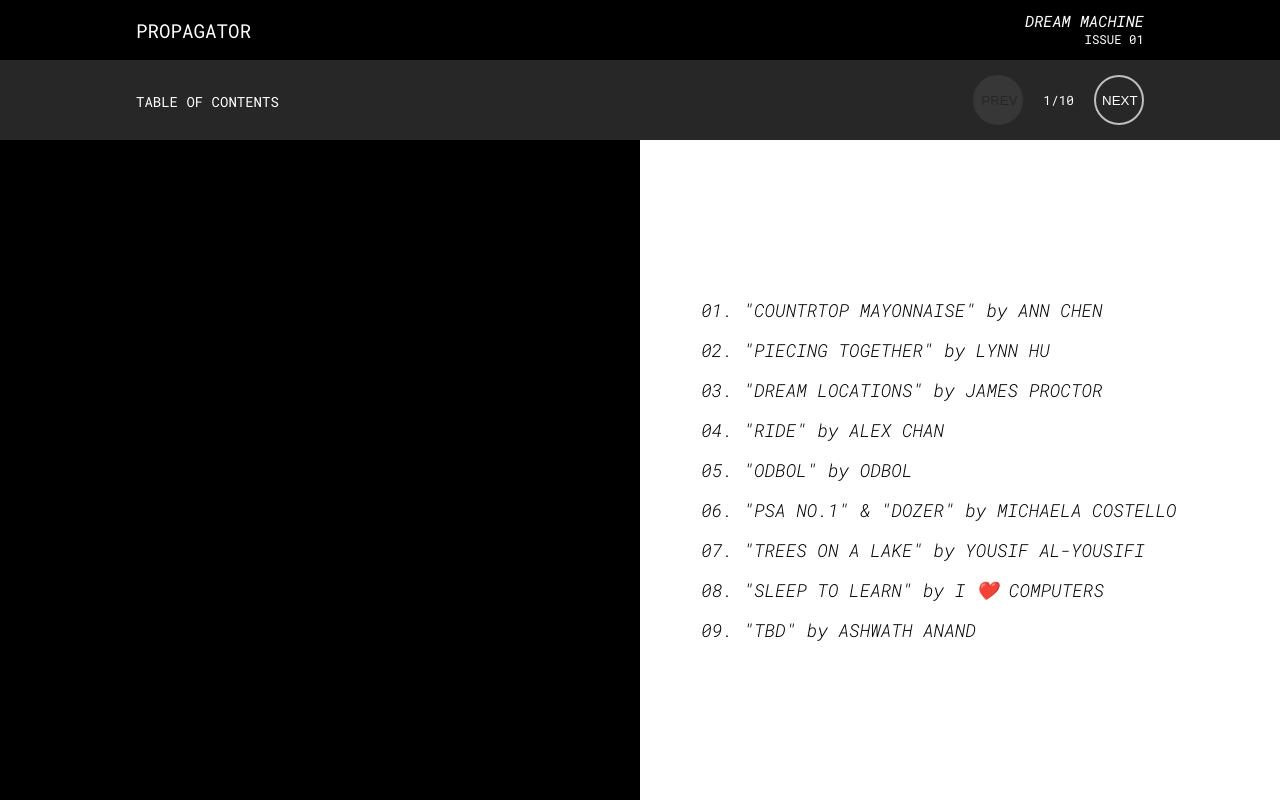
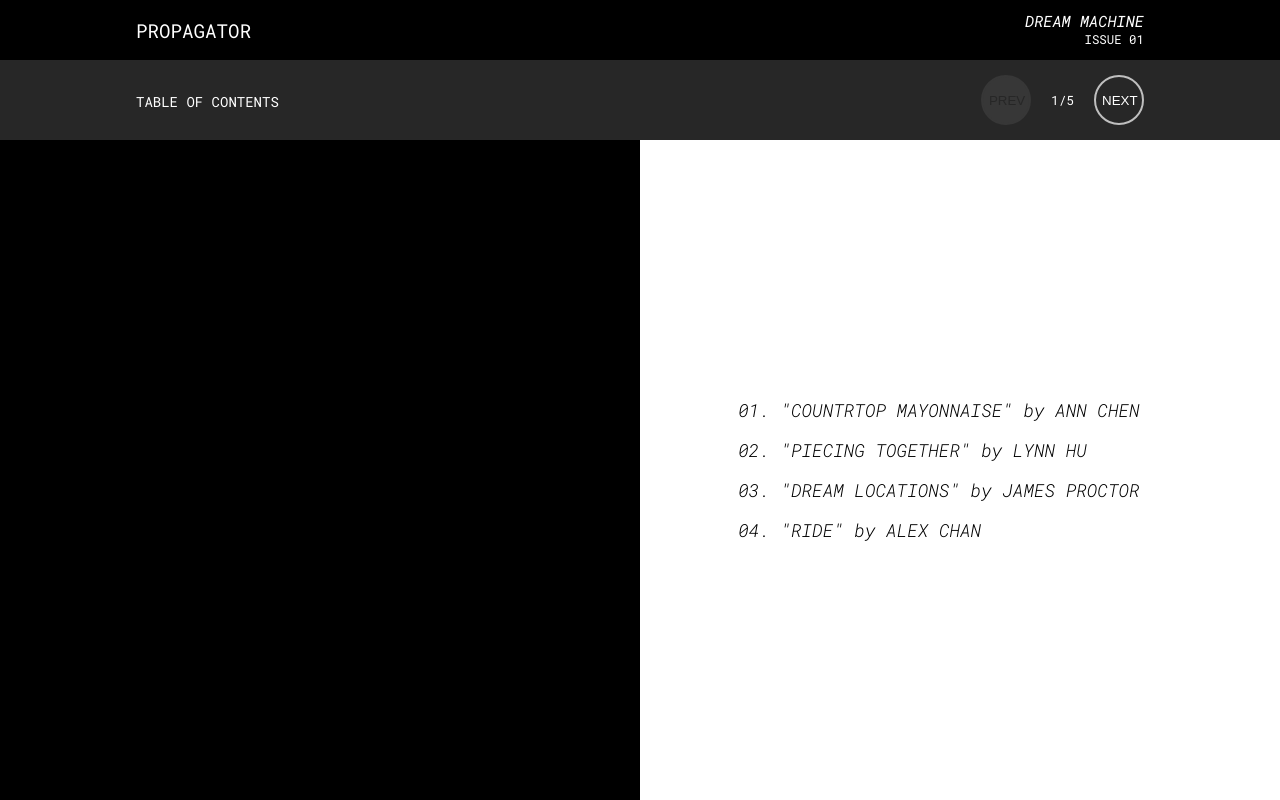
Before and after one commit to a-water/propagator, a React (Create React App) app: page /issue-01 in a window 1280 px wide. Built offline with nearby package versions, Linux system fonts and the light colour scheme.

Commit message:
updating data and templating for zine submission

```diff
--- a/src/css/ZineSubmission.css
+++ b/src/css/ZineSubmission.css
@@ -41,7 +41,7 @@
   font-weight: 300;
   font-size: 0.875em;
   line-height: 22px;
-  margin: 32px 0px;
+  margin: 22px 0px;
 }
 
 .split-right {
--- a/src/js/data/issue-01.js
+++ b/src/js/data/issue-01.js
@@ -16,207 +16,207 @@ module.exports = {
       9.	“TBD” BY ASHWATH ANAND
       10.	“TBD” BY ARABELLA BAUTISTA
     */
+
+    // ------------------------------------------------------
+    // 01. countrtop mayonnaise by Ann Chen
+    // ------------------------------------------------------
     {
       "id": "",
+      "author": "Ann Chen",
+      "creds": "Illustrator",
+      "submissionTitle": "countrtop mayonnaise",
+
       "content": {
-        "asset-directory":"countertop-mayonnaise",
+        "title": "countrtop mayonnaise",
+        "assetDir":"countertop-mayonnaise",
+
         "primary": {
-          "template": "split",
-          "title": "countrtop mayonnaise",
-          "text": "It’s supposed to be in the fridge. It’s going to spoil. Why is it out of the fridge? Why would it be on the countertop? I thought I put it in the fridge. Did they take it out? It has enough preservatives in it to be left out for just one night without spoiling, right? But how damaging are the preservatives to my body? How do they preserve mayo? Should preservatives in food be legal? Are we weaker because of them? Should I make my own mayo? I should be making my own mayo. I’m going to make my own mayo. Oh no. My eggs have gone bad."
+          "template": {
+            "style": "split",
+            "contentType":"imgText",
+            "img":"primary.png",
+            "text": "It’s supposed to be in the fridge. It’s going to spoil. Why is it out of the fridge? Why would it be on the countertop? I thought I put it in the fridge. Did they take it out? It has enough preservatives in it to be left out for just one night without spoiling, right? But how damaging are the preservatives to my body? How do they preserve mayo? Should preservatives in food be legal? Are we weaker because of them? Should I make my own mayo? I should be making my own mayo. I’m going to make my own mayo. Oh no. My eggs have gone bad."
+          }
         },
+
         "quote": "I don’t know if I want to know what it looks like for my imagined realities to manifest into some kind of realness.",
+
+        "secondary": {
+          "template": {
+            "style": "split",
+            "contentType":"imgText",
+            "img":"",
+            "text":""
+          }
+        },
+
+        "tertiary": {
+          "template": {
+            "style":"",
+            "contentType":""
+          }
+        }
+      }
+    },
+
+    // ------------------------------------------------------
+    // 02. Piecing Together by Lynn Hu
+    // ------------------------------------------------------
+    {
+      "id": "",
+      "author": "Lynn Hu",
+      "creds": "designer & artist",
+      "submissionTitle": "Piecing Together",
+
+      "content": {
+        "title": "piecing together",
+        "assetDir": "piecing-together",
+        "primary": {
+          "template": {
+            "style":"split",
+            "contentType": "imgText",
+            "img": "primary.png",
+            "text": "This year I explored new territories, embraced new experiences and in a way started connecting the dots dating way back to my teenage self. Also for about half the time I was very, very stressed out. At the end of it I notice how I see myself as a somewhat different person but still left with lots of unknown parts to figure out. I may be hiding those parts unconsciously but my dreams surfaced them more than anything."
+          }
+        },
+
+        "quote": "I\"m still not quite ready to speak of it.",
+
         "secondary": {
           "template": "split",
           "content": ""
         },
+
         "tertiary": {
           "template": ""
         }
-      },
-      "author": "Ann Chen",
-      "creds": "Illustrator",
-      "submissionTitle": "countrtop mayonnaise",
+      }
     },
 
+    // ------------------------------------------------------
+    // 03. Dream Locations by James Proctor
+    // ------------------------------------------------------
     {
       "id": "",
-      "content": {
-        "asset-directory": "piecing-together",
-        "primary": {
-          "template": "split",
-          "title": "piecing together",
-          "text": "This year I explored new territories, embraced new experiences and in a way started connecting the dots dating way back to my teenage self. Also for about half the time I was very, very stressed out. At the end of it I notice how I see myself as a somewhat different person but still left with lots of unknown parts to figure out. I may be hiding those parts unconsciously but my dreams surfaced them more than anything."
-        },
-        "quote": "I\"m still not quite ready to speak of it.",
-        "secondary": {
-          "template": "split",
-          "content": ""
-        },
-        "tertiary": {
-          "template": ""
-        }
-      },
-      "author": "Lynn Hu",
-      "creds": "designer & artist",
-      "submissionTitle": "Piecing Together",
-    },
-
-    {
-      "id": "",
-      "content": {
-        "asset-directory":"dream-locations",
-        "primary": {
-          "template": "split",
-          "title": "Dream Locations",
-          "text": "Location is typically the aspect of my dreams I remember most clearly, so I was interested in seeing if recording them caused me to focus more on a narrative or drew out other details about the space. What I found was that in fact many of my dreams do center around spaces, so I wanted to create a diagram that helped me see patterns in those locations.<br/><br/>Each dream is represented as a circle, where its size is based on the number of lines I wrote about that dream, and it’s fill is darkened based on the time I spent asleep, which ranged from 4 to 10.5 hours. The dream circles are nested within larger circles representing categories of location. At the top level the dreams are split about evenly between indoor and outdoor locations, with a smaller number that were ambiguous or involved moving between the two. Finally, a line traces through the dreams in chronological order.<br/><br/>Interestingly, after especially long nights of sleep I seem to write in more detail about dreams involving interior spaces, but less about dreams involving exterior locations."
-        },
-        "quote": "Location is typically the aspect of my dreams I remember most clearly […] Many of my dreams center around spaces.",
-        "secondary": {
-          "template": "split",
-          "content": ""
-        },
-        "tertiary": {
-          "template": ""
-        }
-      },
       "author": "James Proctor",
       "creds": "data visualization engineer & new media artist",
       "submissionTitle": "Dream Locations",
+
+      "content": {
+        "title": "Dream Locations",
+        "assetDir":"dream-locations",
+
+        "primary": {
+          "template": {
+            "style":"split",
+            "contentType":"imgText",
+            "img": "primary.png",
+            "text": "Location is typically the aspect of my dreams I remember most clearly, so I was interested in seeing if recording them caused me to focus more on a narrative or drew out other details about the space. What I found was that in fact many of my dreams do center around spaces, so I wanted to create a diagram that helped me see patterns in those locations.<br/><br/>Each dream is represented as a circle, where its size is based on the number of lines I wrote about that dream, and it’s fill is darkened based on the time I spent asleep, which ranged from 4 to 10.5 hours. The dream circles are nested within larger circles representing categories of location. At the top level the dreams are split about evenly between indoor and outdoor locations, with a smaller number that were ambiguous or involved moving between the two. Finally, a line traces through the dreams in chronological order.<br/><br/>Interestingly, after especially long nights of sleep I seem to write in more detail about dreams involving interior spaces, but less about dreams involving exterior locations."
+          }
+        },
+
+        "quote": "Location is typically the aspect of my dreams I remember most clearly […] Many of my dreams center around spaces.",
+
+        "secondary": {
+          "template": {
+            "style": "split",
+            "contentType":"imgText"
+          }
+        },
+
+        "tertiary": {
+          "template": {
+            "style":"full",
+            "contentType":"img"
+          }
+        }
+      }
     },
 
+    // ------------------------------------------------------
+    // 04. Ride by Alex Chan
+    // ------------------------------------------------------
     {
       "id": "",
-      "content": {
-        "primary": {
-          "template": "full",
-          "title": "Ride",
-          "text": ""
-        },
-        "quote": "",
-        "secondary": {
-          "template": "split",
-          "content": ""
-        },
-        "tertiary": {
-          "template": ""
-        }
-      },
-      "template": "",
       "author": "Alex Chan",
       "creds": "architect, writer, & artist",
       "submissionTitle": "Ride",
+
+      "content": {
+        "title": "Ride",
+        "assetDir":"ride",
+
+        "primary": {
+          "template": {
+            "style":"full",
+            "contentType":"text",
+          },
+          "text": "I walk onto the grounds of a farm, dawn light filtering through pollen and dust.<br/><br/>There are a few people scattered about, performing various tasks. I walk to the stable and enter through a small wooden entrance. I look up, and see a black horse, black until it runs towards me, rearing a little in its joy. Then its coat changes into a deep dark brown as it shimmers in the sun. It’s been years of separation and I’m overjoyed to see that he has remembered me, and so fondly approaches.<br/><br/>I return to the stable entrance and ask an older woman, blond hair greying, for something sweet to add to my horse’s feed. She hands me a plastic bag of dried cranberries that are catered towards diabetics. It’s all she has, she says, so I take it despite my misgivings about whether it’s healthy for horses to eat. I then turn around and grab an ornate saddle, returning outside.<br/><br/>We have been thrown together, both launched high up into the air as if by a springboard. We land on our sides onto a field of red-gold, a freshly harvested field of wheat. The rows have been shorn short, golden tufts lining ochre red earth. We have landed face to face and I know that things are irreparable now. I look at the black horse, its coat dark brown revealed by the rays of the sun, and I cry.<br/><br/>If this is the end, together and from doing what we both love most, then it is a beautiful way to die."
+        },
+
+        "quote": "A singular beautiful truth can only be achieved through the simultaenous experience and acceptance of everything at once.",
+
+        "secondary": {
+          "template": {
+            "style":"split",
+            "contentType": "imgText",
+            "img":"",
+            "text":"The piece depicts the most symbolic, colorfully vivid, detailed and personally resonant dream remembered over my brief “dream period.” Major symbols in the piece have both a cultural and personal importance to me, from both my Eastern ethnic background and my Western upbringing. <b>These symbols represent universal themes, such as freedom, beauty, and openness</b>, of which I’ve had an ever evolving-relationship with throughout my life: at times restrictive, other times enriching, but always fundamentally defining myself and my choices.<br/><br/> This dream is one showing the most obvious dichotomies of life through one interaction, and how a singular beautiful truth can only be achieved through the simultaneous experience and acceptance of everything at once."
+          }
+        },
+
+        "tertiary": {
+          "template": {
+            "style":"",
+            "contentType":"text"
+          }
+        }
+      }
     },
 
-    {
-      "id": "",
-      "content": {
-        "primary": {
-          "template": "full",
-          "title": "odbol",
-          "text": ""
-        },
-        "quote": "",
-        "secondary": {
-          "template": "split",
-          "content": ""
-        },
-        "tertiary": {
-          "template": ""
-        }
-      },
-      "author": "odbol",
-      "creds": "new media artist & cybertechnician",
-      "submissionTitle": "odbol",
-    },
+    // ------------------------------------------------------
+    // 05. odbol by odbol
+    // ------------------------------------------------------
 
-    {
-      "id": "",
-      "template": "",
-      "content": {
-        "primary": {
-          "template": "split",
-          "title": "",
-          "text": ""
-        },
-        "quote": "",
-        "secondary": {
-          "template": "split",
-          "content": ""
-        },
-        "tertiary": {
-          "template": ""
-        }
-      },
-      "author": "Michaela Costello",
-      "creds": "illustrator",
-      "submissionTitle": "PSA no.1\" & \"DOZER",
-    },
 
-    {
-      "id": "",
-      "content": {
-        "primary": {
-          "template": "split",
-          "title": "",
-          "text": ""
-        },
-        "quote": "",
-        "secondary": {
-          "template": "split",
-          "content": ""
-        },
-        "tertiary": {
-          "template": ""
-        }
-      },
-      "author": "Yousif Al-Yousifi",
-      "creds": "new media artist & programmer",
-      "submissionTitle": "Trees on a Lake",
-    },
+    // ------------------------------------------------------
+    // 06. PSA no. 1 by Michaela Costello
+    // ------------------------------------------------------
 
-    {
-      "id": "",
-      "content": {
-        "primary": {
-          "template": "split",
-          "title": "",
-          "text": ""
-        },
-        "quote": "",
-        "secondary": {
-          "template": "split",
-          "content": ""
-        },
-        "tertiary": {
-          "template": ""
-        }
-      },
-      "author": "i ❤️ computers",
-      "creds": "code diva",
-      "submissionTitle": "Sleep to Learn",
-    },
 
-    {
-      "id": "",
-      "content": {
-        "primary": {
-          "template": "split",
-          "title": "",
-          "text": ""
-        },
-        "quote": "",
-        "secondary": {
-          "template": "split",
-          "content": ""
-        },
-        "tertiary": {
-          "template": ""
-        }
-      },
-      "author": "Ashwath Anand",
-      "creds": "creative technologist & new media artist",
-      "submissionTitle": "TBD",
-    }
+    // ------------------------------------------------------
+    // 07. Trees on a Lake by Yousif Al-Yousifi
+    // ------------------------------------------------------
+
+
+    // ------------------------------------------------------
+    // 08. Sleep to Learn by i<3computers
+    // ------------------------------------------------------
+
+
+    // ------------------------------------------------------
+    // 09. tbd by Ashwath Anand
+    // ------------------------------------------------------
+    // {
+    //   "id": "",
+    //   "content": {
+    //     "primary": {
+    //       "template": "split",
+    //       "title": "",
+    //       "text": ""
+    //     },
+    //     "quote": "",
+    //     "secondary": {
+    //       "template": "split",
+    //       "content": ""
+    //     },
+    //     "tertiary": {
+    //       "template": ""
+    //     }
+    //   },
+    //   "author": "Ashwath Anand",
+    //   "creds": "creative technologist & new media artist",
+    //   "submissionTitle": "TBD",
+    // }
   ]
 };
```
Also changed, not shown: src/js/ZineSubmission.js (+16 -8 lines).
